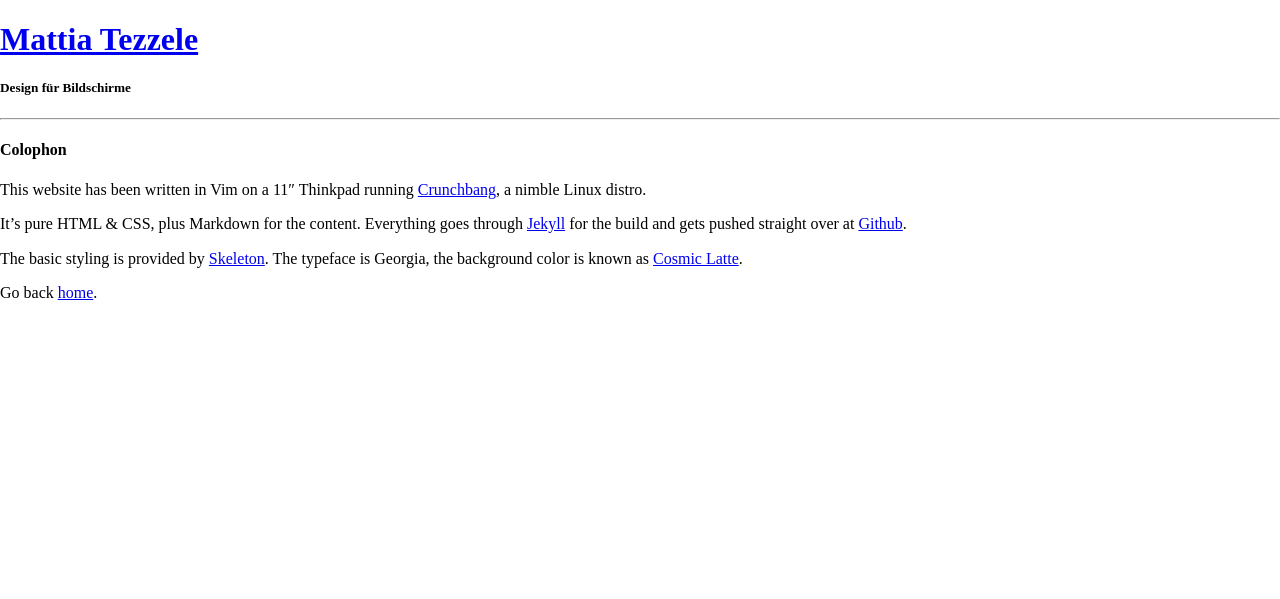
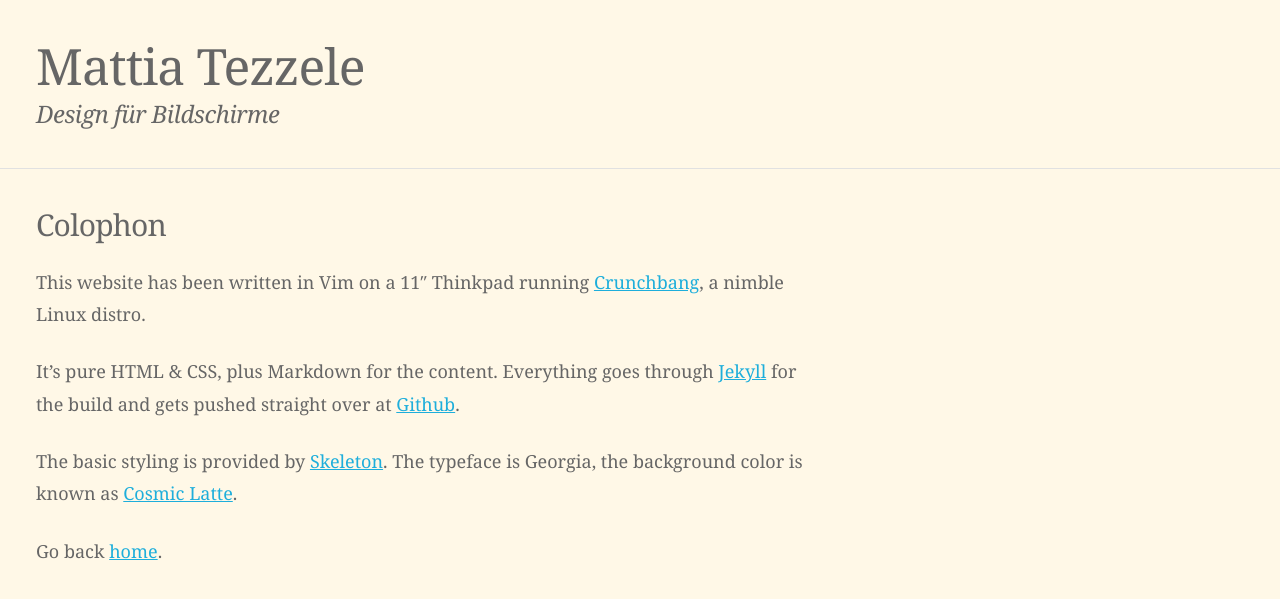
Before and after one commit to mrzool/mrzool.github.io, a Jekyll site: the page built from colophon/index.md, in a window 1280 px wide. Shown: the top 599 px of the page. Built offline with Jekyll 4.4.1, drawn with Linux system fonts in a browser that asks for light colours; nearby versions of some CDN libraries; library files that are not in the unit come from our copies.

Commit message:
Fix CSS linkz

```diff
--- a/_includes/_head.html
+++ b/_includes/_head.html
@@ -9,6 +9,6 @@
   <title>{{site.name}}</title>
 
   <!-- <link rel="icon" type="image/png" href="img/favicon.png"> -->
-  <link rel="stylesheet" href="{{site.baseurl}}css/normalize.css">
-  <link rel="stylesheet" href="{{site.baseurl}}css/skeleton.css">
+  <link rel="stylesheet" href="{{site.baseurl}}/css/normalize.css">
+  <link rel="stylesheet" href="{{site.baseurl}}/css/skeleton.css">
 </head>
```
